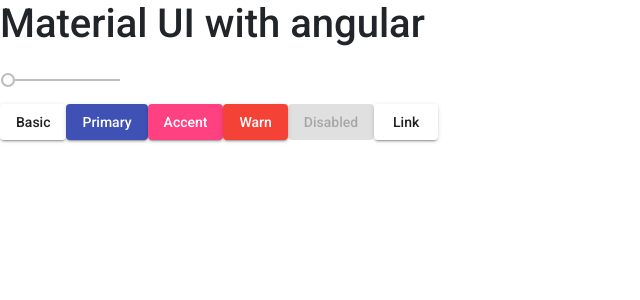
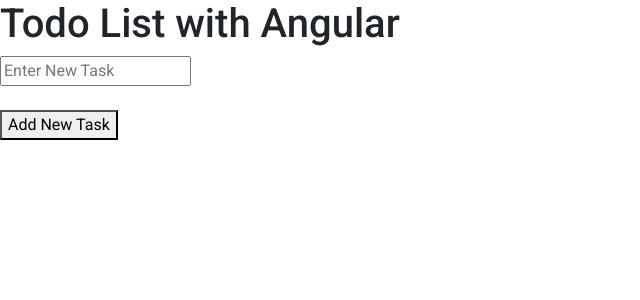
Before and after one commit to anil-sidhu/angular-12, an Angular app: page / in a window 1280 px wide. Shown: the top 300 px of the page, without its empty margins (0-640 px from the left). Built offline with nearby package versions, Linux system fonts and the light colour scheme.

Commit message:
done with todo

```diff
--- a/src/app/app.component.html
+++ b/src/app/app.component.html
@@ -1,10 +1,11 @@
 <h1>{{ title }}</h1>
-<mat-slider min="1" max="100" step="1" value="1"></mat-slider>
-<div class="example-button-row">
-    <button mat-raised-button>Basic</button>
-    <button mat-raised-button color="primary">Primary</button>
-    <button mat-raised-button color="accent">Accent</button>
-    <button mat-raised-button color="warn">Warn</button>
-    <button mat-raised-button disabled>Disabled</button>
-    <a mat-raised-button href="https://www.google.com/" target="_blank">Link</a>
-  </div>
+<input type="text" placeholder="Enter New Task" #task />
+<br>
+<br>
+<button (click)="addTask(task.value)">Add New Task</button>
+<br>
+<br>
+
+<ul *ngFor="let item of list">
+<li>{{item.name}} <button (click)="removeTask(item.id)">Remove</button></li>
+</ul>
--- a/src/app/app.component.ts
+++ b/src/app/app.component.ts
@@ -5,5 +5,17 @@
   styleUrls: ['./app.component.css'],
 })
 export class AppComponent {
-  title = 'Material UI with angular';
+  title = 'Todo List with Angular';
+  list:any[]=[];
+  addTask(item:string)
+  {
+    this.list.push({id:this.list.length,name:item})
+    console.warn(this.list);
+
+  }
+  removeTask(id:number)
+  {
+    console.warn(id)
+    this.list=this.list.filter(item=>item.id!==id);
+  }
 }
```
Also changed, not shown: src/app/app.module.ts (+0 -11 lines).
